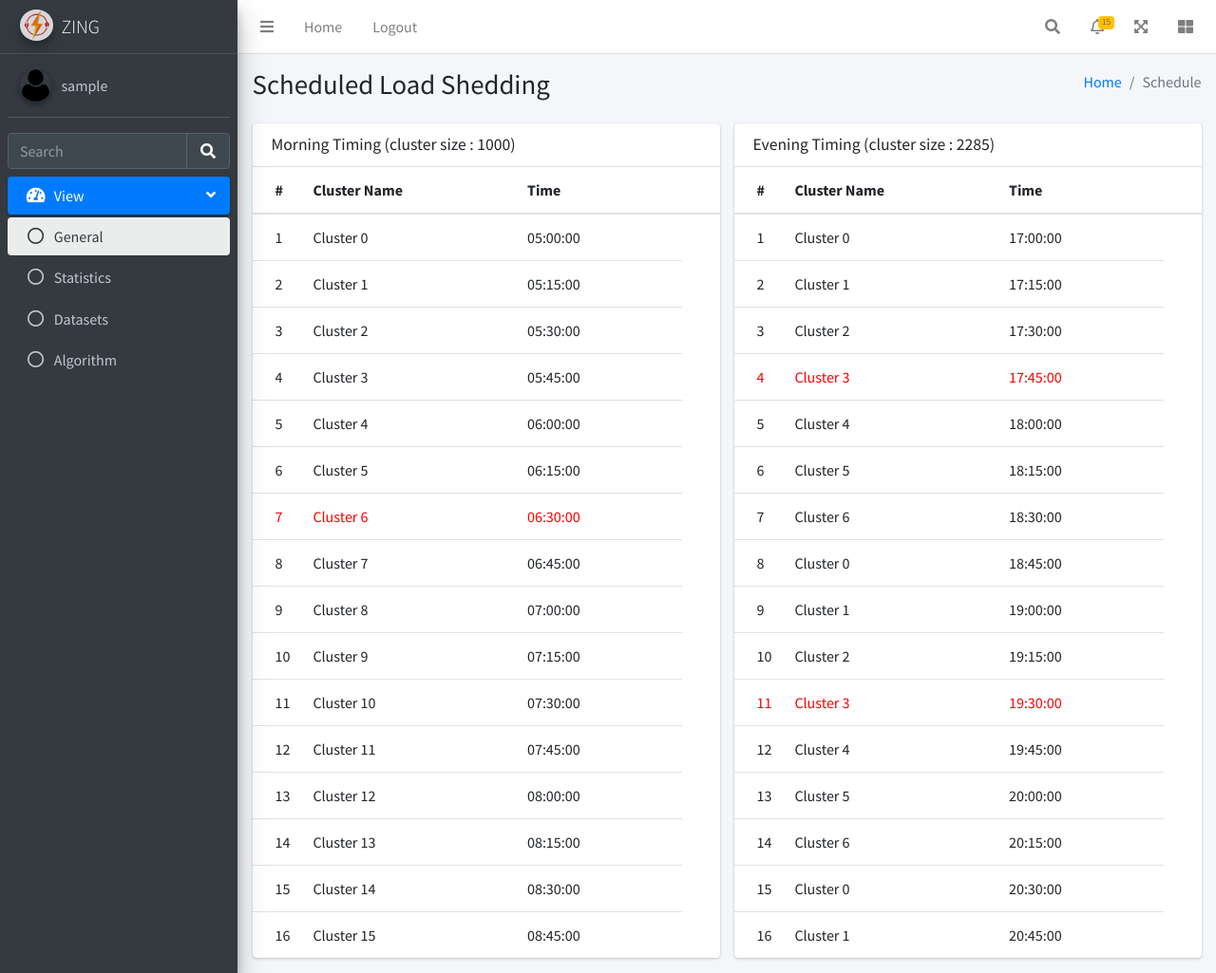
After one commit to VI-Suji/hack4tkm, a PHP site: page /algorithm.php in a window 1280 px wide. The commit adds this page. Shown: the whole page at 95% size. Run offline with PHP 8.4, Linux system fonts and the light colour scheme; the visitor is signed in with stand-in values (Sample User, id 1); some libraries are stand-ins or nearby versions.

Commit message:
Second Push

```diff
--- /dev/null
+++ b/algorithm.php
@@ -0,0 +1,151 @@
+<?php include('core.php');?>
+
+<!DOCTYPE html>
+<html lang="en">
+<head>
+  <meta charset="utf-8">
+  <meta name="viewport" content="width=device-width, initial-scale=1">
+  <title>Zing | Algorithm</title>
+
+  <!-- Google Font: Source Sans Pro -->
+  <link rel="stylesheet" href="https://fonts.googleapis.com/css?family=Source+Sans+Pro:300,400,400i,700&display=fallback">
+  <!-- Font Awesome -->
+  <link rel="stylesheet" href="plugins/fontawesome-free/css/all.min.css">
+  <!-- Theme style -->
+  <link rel="stylesheet" href="dist/css/adminlte.min.css">
+</head>
+<body class="hold-transition sidebar-mini">
+<div class="wrapper">
+<?php include('includes/sidebar.php');?>
+
+  <!-- Content Wrapper. Contains page content -->
+  <div class="content-wrapper">
+    <!-- Content Header (Page header) -->
+    <section class="content-header">
+      <div class="container-fluid">
+        <div class="row mb-2">
+          <div class="col-sm-6">
+            <h1>Scheduled Load Shedding</h1>
+          </div>
+          <div class="col-sm-6">
+            <ol class="breadcrumb float-sm-right">
+              <li class="breadcrumb-item"><a href="#">Home</a></li>
+              <li class="breadcrumb-item active">Schedule</li>
+            </ol>
+          </div>
+        </div>
+      </div><!-- /.container-fluid -->
+    </section>
+
+    <!-- Main content -->
+    <section class="content">
+      <div class="container-fluid">
+        <div class="row">
+
+        <div class="col-md-6">
+          <div class="card">
+              <div class="card-header">
+                <h3 class="card-title">Morning Timing (cluster size : <?php echo htmlentities(16000/$x_day) ?>) </h3>
+              </div>
+              <!-- /.card-header -->
+              <div class="card-body p-0">
+                <table class="table">
+                <thead>
+                    <tr>
+                      <th style="width: 10px">#</th>
+                      <th>Cluster Name</th>
+                      <th>Time</th>
+                      <th style="width: 40px"></th>
+                    </tr>
+                  </thead>
+                  <tbody>
+                      <?php
+                        for($i=0;$i<$x_day;$i++){ if($i==6){?>
+
+                    <tr>
+                      <td style="color : red"><?php echo htmlentities($i+1)?></td>
+                      <td style="color : red">Cluster <?php echo htmlentities($i) ?></td>
+                      <td style="color : red"><?php echo htmlentities(date('H:i:s',strtotime('05:00:00 ')+15*$i*60))?></td>
+                      <!-- <td><span class="badge bg-danger"></span></td> -->
+                    </tr>
+                    <?php }else{ ?>
+                        <tr>
+                      <td><?php echo htmlentities($i+1)?></td>
+                      <td>Cluster <?php echo htmlentities($i) ?></td>
+                      <td><?php echo htmlentities(date('H:i:s',strtotime('05:00:00 ')+15*$i*60))?></td>
+                      <!-- <td><span class="badge bg-danger"></span></td> -->
+                    </tr>
+                    <?php }}?>
+                  </tbody>
+                </table>
+              </div>
+              <!-- /.card-body -->
+          </div>
+          </div><div class="col-md-6">
+          <div class="card">
+              <div class="card-header">
+                <h3 class="card-title">Evening Timing (cluster size : <?php echo htmlentities(floor(16000/7)) ?>)</h3>
+              </div>
+              <!-- /.card-header -->
+              <div class="card-body p-0">
+                <table class="table">
+                  <thead>
+                    <tr>
+                      <th style="width: 10px">#</th>
+                      <th>Cluster Name</th>
+                      <th>Time</th>
+                      <th style="width: 40px"></th>
+                    </tr>
+                  </thead>
+                  <tbody>
+                      <?php
+                      $x_night=floor($x_night);
+
+                        for($i=0;$i<$x_night;$i++){if($i%7==3){?>
+
+                            <tr>
+                              <td style="color : red"><?php echo htmlentities($i+1)?></td>
+                              <td style="color : red">Cluster <?php echo htmlentities($i%7) ?></td>
+                              <td style="color : red"><?php echo htmlentities(date('H:i:s',strtotime('17:00:00 ')+15*$i*60))?></td>
+                              <!-- <td><span class="badge bg-danger"></span></td> -->
+                            </tr>
+                            <?php }else{ ?>
+                                <tr>
+                              <td><?php echo htmlentities($i+1)?></td>
+                              <td>Cluster <?php echo htmlentities($i%7) ?></td>
+                              <td><?php echo htmlentities(date('H:i:s',strtotime('17:00:00 ')+15*$i*60))?></td>
+                              <!-- <td><span class="badge bg-danger"></span></td> -->
+                            </tr>
+                            <?php }}?>
+                  </tbody>
+                </table>
+              </div>
+              <!-- /.card-body -->
+          </div>
+          </div>
+        </div>
+      </div>
+        <!-- /.row -->
+      </div><!-- /.container-fluid -->
+    </section>
+    <!-- /.content -->
+  </div>
+
+  <!-- Control Sidebar -->
+  <aside class="control-sidebar control-sidebar-dark">
+    <!-- Control sidebar content goes here -->
+  </aside>
+  <!-- /.control-sidebar -->
+</div>
+<!-- ./wrapper -->
+
+<!-- jQuery -->
+<script src="plugins/jquery/jquery.min.js"></script>
+<!-- Bootstrap 4 -->
+<script src="plugins/bootstrap/js/bootstrap.bundle.min.js"></script>
+<!-- AdminLTE App -->
+<script src="dist/js/adminlte.min.js"></script>
+<!-- AdminLTE for demo purposes -->
+<script src="dist/js/demo.js"></script>
+</body>
+</html>
--- /dev/null
+++ b/core.php
@@ -0,0 +1,127 @@
+<?php
+session_start();
+include('includes/config.php');
+class Init{
+    function domestic($kwh,$house){
+        return $house*$kwh/24;
+    }
+
+    function educational($kwh,$edu){
+        return $kwh*$edu;
+    }
+
+    function hospital($kwh,$hos){
+        return $kwh*$hos;
+    }
+
+    function shop($kwh,$shop){
+        return $kwh*$shop;
+
+    }
+    function commercial($gen,$dom,$edu,$hos,$shop){
+        return ($gen-($dom+$edu+$hos+$shop))*0.4;
+    }
+
+}
+
+class Cluster{
+    private $house_count;
+    private $fixed_count;
+    public $cluster_size;
+    private $variable_count,$production,$total,$off_count,$times,$gen_work,$no_gen;
+
+    function __construct($house,$fixed,$variable,$production,$gen_work,$no_gen)
+    {
+        $this->house_count=$house;
+        $this->fixed_count=$fixed;
+        $this->variable_count=$variable;
+        $this->production=$production;
+        $this->gen_work=$gen_work;
+        $this->no_gen=$no_gen;
+    }
+
+    function generator(){
+        return (24-$this->gen_work*$this->no_gen)*60;
+    }
+
+    function clust(){
+        return $this->times;
+    }
+
+    function calc(){
+        $this->total=$this->variable_count+$this->fixed_count-$this->production;
+        $this->off_count=($this->total/$this->variable_count)*$this->house_count;
+        // echo $this->total;
+        $this->times = $this->generator()/(15*ceil(($this->variable_count/$this->total)));
+        $this->cluster_size=ceil($this->house_count/$this->off_count);
+
+        return $this->cluster_size*$this->times;
+    }
+
+}
+
+$r=new Init();
+
+$x_day=new Cluster(16000,750,$r->domestic(10,16000),7000,10,2);
+$x_day=$x_day->calc();
+$l=$r->domestic(10,16000);
+// echo "<script type='text/javascript' >alert('$l')</script>";
+// $x_day=$x_day->off_count;
+
+$x_night=new Cluster(16000,750,$r->domestic(10,16000)*1.1,7000,10,2);
+$x_night=$x_night->calc();
+// echo $x_day;
+// echo $x_night;
+// echo date('H:i:s', strtotime('10:10:20 + 15 minute'));
+// echo $r->domestic(10,16000);
+// echo $r->commercial(20000,$r->domestic(10,16000),$r->educational(400,2),$r->hospital(750,1),10);
+$hospital=[];
+$houses=[];
+$com=[];
+$edu=[];
+$shop=[];
+for($i=0;$i<24;$i++){
+    $hospital[$i]=750;
+    if($i<=16){
+        $houses[$i]=$r->domestic(10,16000);
+    }else{
+        $houses[$i]=$r->domestic(10,16000)*1.1;
+    }
+    if($i>=9&&$i<17){
+        $com[$i]=$r->commercial(20000,$r->domestic(10,16000),$r->educational(400,2),$r->hospital(750,1),10);
+        $edu[$i]=$r->educational(400,2);
+        if($i==9){
+            $shop[$i]=10;
+        }else{
+            $shop[$i]=$shop[$i-1]*1.3;
+        }
+    }else{
+        $com[$i]=0;
+        $edu[$i]=0;
+        $shop[$i]=0;
+    }
+}
+$total=[];
+for($i=0;$i<24;$i++){
+    $total[$i]=$houses[$i]+$hospital[$i]+$com[$i]+$edu[$i]+$shop[$i];
+}
+
+// for($i=0;$i<$x_day;$i++){
+//     echo date('H:i:s',strtotime('05:00:00 ')+15*$i*60);
+//     echo '  CLUSTER ';
+//     echo $i;
+//     echo "<br>";
+//     // $time+='15 minute';
+// }
+
+// $x_night=floor($x_night);
+
+// for($i=0;$i<$x_night;$i++){
+//     echo date('H:i:s',strtotime('17:00:00 ')+15*$i*60);
+//     echo '  CLUSTER ';
+//     echo ($i)%7;
+//     echo "<br>";
+//     // $time+='15 minute';
+// }
+
+?>
--- a/includes/sidebar.php
+++ b/includes/sidebar.php
@@ -46,20 +46,7 @@
         <div class="dropdown-menu dropdown-menu-lg dropdown-menu-right">
           <span class="dropdown-item dropdown-header">15 Notifications</span>
           <div class="dropdown-divider"></div>
-          <a href="#" class="dropdown-item">
-            <i class="fas fa-envelope mr-2"></i> 4 new messages
-            <span class="float-right text-muted text-sm">3 mins</span>
-          </a>
-          <div class="dropdown-divider"></div>
-          <a href="#" class="dropdown-item">
-            <i class="fas fa-users mr-2"></i> 8 friend requests
-            <span class="float-right text-muted text-sm">12 hours</span>
-          </a>
-          <div class="dropdown-divider"></div>
-          <a href="#" class="dropdown-item">
-            <i class="fas fa-file mr-2"></i> 3 new reports
-            <span class="float-right text-muted text-sm">2 days</span>
-          </a>
+
           <div class="dropdown-divider"></div>
           <a href="#" class="dropdown-item dropdown-footer">See All Notifications</a>
         </div>
@@ -127,13 +114,25 @@
               <li class="nav-item">
                 <a href="./main.php" class="nav-link active">
                   <i class="far fa-circle nav-icon"></i>
-                  <p>View 1</p>
+                  <p>General</p>
                 </a>
               </li>
               <li class="nav-item">
                 <a href="./stat.php" class="nav-link">
                   <i class="far fa-circle nav-icon"></i>
-                  <p>View 2</p>
+                  <p>Statistics</p>
+                </a>
+              </li>
+              <li class="nav-item">
+                <a href="./table.php" class="nav-link">
+                  <i class="far fa-circle nav-icon"></i>
+                  <p>Datasets</p>
+                </a>
+              </li>
+              <li class="nav-item">
+                <a href="./algorithm.php" class="nav-link">
+                  <i class="far fa-circle nav-icon"></i>
+                  <p>Algorithm</p>
                 </a>
               </li>
             </ul>
--- a/index.php
+++ b/index.php
@@ -31,6 +31,7 @@ echo "<script type='text/javascript'> document.location = 'otp.php'; </script>";
   <meta charset="utf-8">
   <meta name="viewport" content="width=device-width, initial-scale=1">
   <title>Welcome</title>
+  <link rel = "icon" type = "image/png" href = "dist/img/user2-160x160.jpg">
 
   <!-- Google Font: Source Sans Pro -->
   <link rel="stylesheet" href="https://fonts.googleapis.com/css?family=Source+Sans+Pro:300,400,400i,700&display=fallback">
@@ -43,7 +44,7 @@ echo "<script type='text/javascript'> document.location = 'otp.php'; </script>";
 <!-- Automatic element centering -->
 <div class="lockscreen-wrapper">
   <div class="lockscreen-logo">
-    <a href="index2.html">ZING Welcomes You</a>
+    ZING Welcomes You
     <img width="250px" src="dist/img/user2-160x160.png">
   </div>
 
```
Also changed, not shown: main.php (+23 -7 lines), table.php (added, +114 -0 lines), README.md.
